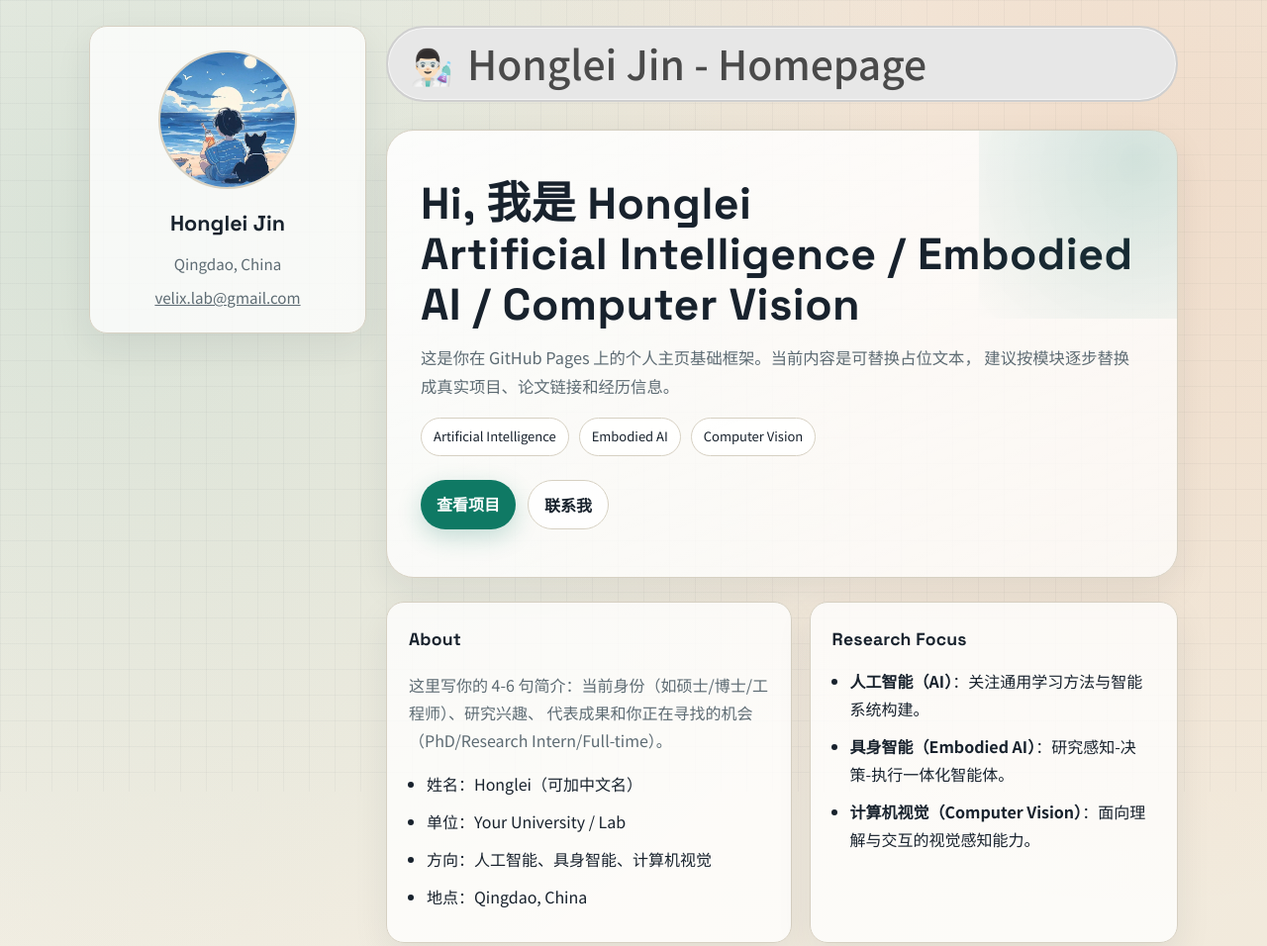
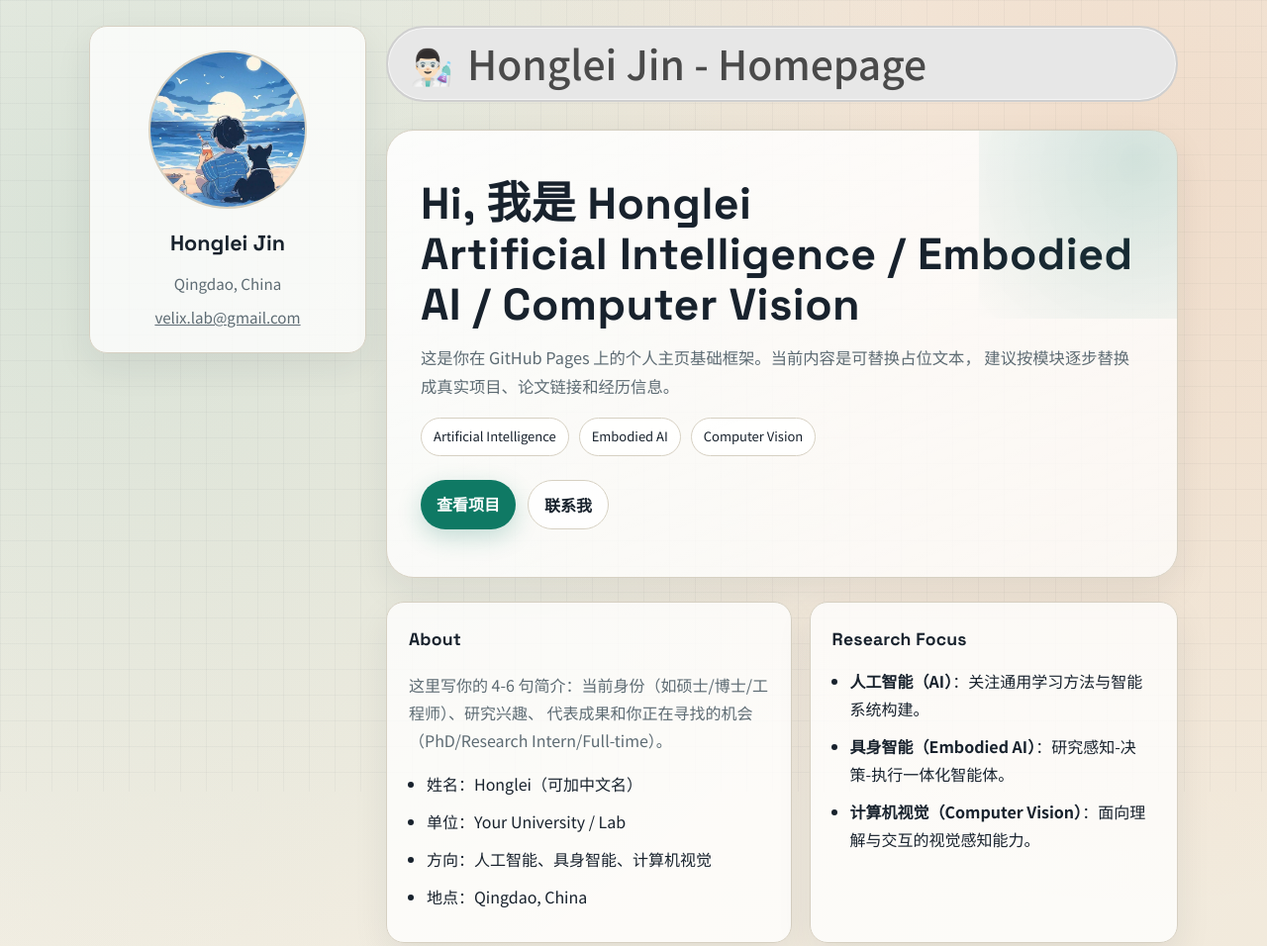
Before and after one commit to honglei-lab/honglei-lab.github.io, a plain HTML site: page index.html in a window 1280 px wide. Shown: the top 956 px of the page at 99% size. Drawn offline with Linux system fonts and the light colour scheme.

Commit message:
Enhance profile photo styling in main.css. Increased dimensions to 160px, added aspect ratio for consistency, and applied overflow hidden to the body. Updated sidebar profile photo styles with !important to ensure proper rendering.

```diff
--- a/assets/css/main.css
+++ b/assets/css/main.css
@@ -63,17 +63,27 @@ body::before {
   position: sticky;
   top: 14px;
   padding: 20px;
+  overflow: hidden;
 }
 
 .profile-photo {
   display: block;
-  width: 140px;
-  height: 140px;
-  border-radius: 50%;
+  width: 160px;
+  height: 160px;
+  max-width: 160px;
+  aspect-ratio: 1 / 1;
+  border-radius: 999px;
   margin: 2px auto 16px;
   object-fit: cover;
   border: 2px solid #d9d2c2;
   background: #f0e8d9;
+}
+
+.sidebar .profile-photo {
+  width: 160px !important;
+  height: 160px !important;
+  border-radius: 999px !important;
+  object-fit: cover !important;
 }
 
 .profile-name {
```
